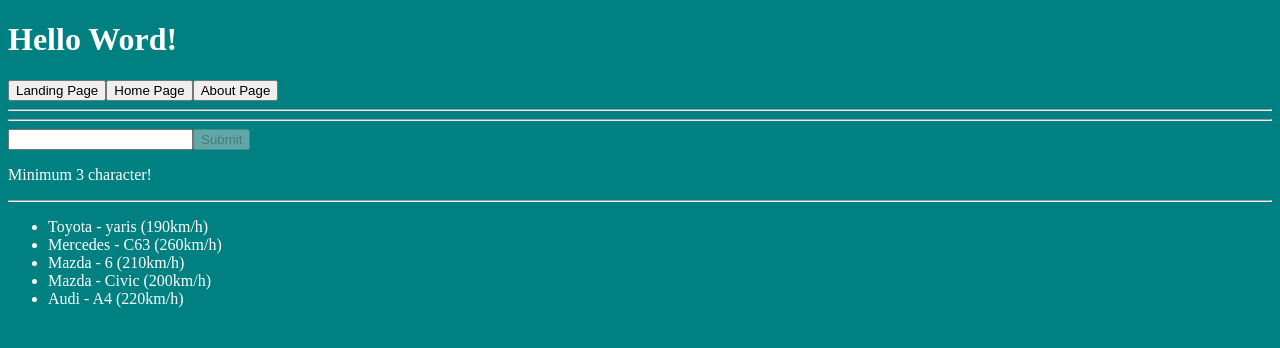
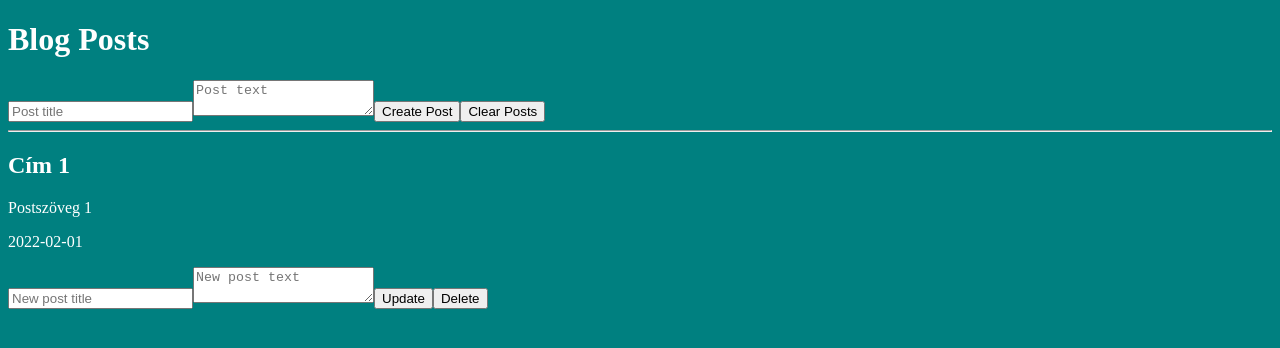
Before and after one commit to Mausp7/w10-react-practice, a React (Create React App) app in the folder w8-app/: page / in a window 1280 px wide. Shown: the top 348 px of the page. Built offline with nearby package versions, Linux system fonts and the light colour scheme.

Commit message:
Blog Engine v0.3

```diff
--- a/w8-app/src/App.jsx
+++ b/w8-app/src/App.jsx
@@ -1,45 +1,70 @@
 import { useState } from "react";
 
+const dummyPosts = [
+  {
+    title:"Cím 1",
+    text: "Postszöveg 1",
+    date: "2022-02-01"
+  }
+];
+
 const App = () => {
+  const [posts, setPosts] = useState(dummyPosts);
+  const [inputPost, setInputPost] = useState({title: "", text: ""});
 
-  const cars = [
-    {brand: "Toyota", model: "yaris", topSpeed: "190km/h"},
-    {brand: "Mercedes", model: "C63", topSpeed: "260km/h"},
-    {brand: "Mazda", model: "6", topSpeed: "210km/h"},
-    {brand: "Mazda", model: "Civic", topSpeed: "200km/h"},
-    {brand: "Audi", model: "A4", topSpeed: "220km/h"},
-  ]
+  const todaysDate = new Date();
 
-let [isLandingPage, setterF]  = useState("");
-const [inputValue, setInputValue] = useState("");
+  const addPost = (event) => {
+    setPosts(
+      [
+        ...posts,
+        {
+          title: inputPost.title,
+          text: inputPost.text,
+          date: todaysDate.toLocaleDateString()
+        }
+      ]
+    );
+    setInputPost({title: "", text: ""});
+  };
+
+  return (
+    <div className="App">
+      <h1>Blog Posts</h1>
+      <div>
+        <input
+          type="text"
+          placeholder="Post title"
+          value={inputPost.title}
+          onChange={(e) => setInputPost({...inputPost, "title": e.target.value})}
+        />
+        <textarea
+          placeholder="Post text"
+          value={inputPost.text}
+          onChange={(e) => setInputPost({...inputPost, "text": e.target.value})}
+        />
+        <button onClick={addPost}>Create Post</button>
+
+        <button onClick={() => setPosts([])}>Clear Posts</button>
+      </div>
+
+      <hr />
 
 
-const handleChange = (event) => {
-  setInputValue(event.target.value);
-  console.log(event.target.value);
-};
+      {posts.map((post, index) => {
+        return (
+          <div key={index}>
+            <h2>{post.title}</h2>
+            <p>{post.text}</p>
+            <p>{post.date}</p>
 
-  return (
-    <div>
-      <h1>Hello Word!</h1>
-      <button onClick={() => setterF("Landing")}>Landing Page</button>
-      <button onClick={() => setterF("Home")}>Home Page</button>
-      <button onClick={() => setterF("About")}>About Page</button>
-      <hr />
-
-      {isLandingPage === "Landing" && <div>Landing Page</div>}
-      {isLandingPage === "Home" && <div>Home Page</div>}
-      {isLandingPage === "About" && <div>About Page</div>}
-      <hr />
-
-      <input type="text" value={inputValue} onChange={handleChange} name="" id="" />
-      <button type="submit" disabled={inputValue.length < 3}>Submit</button>
-      {inputValue.length < 3 && <p>Minimum 3 character!</p>}
-      <hr />
-
-      <ul>
-        {cars.filter(car => car.brand.startsWith(inputValue)).map((car, i) => <li key={i} >{car.brand} - {car.model} ({car.topSpeed})</li>)}
-      </ul>
+            <input type="text" placeholder="New post title" />
+            <textarea placeholder="New post text" />
+            <button>Update</button>
+            <button onClick={() => setPosts(posts.filter((p, i) => i !== index ? p : null))} >Delete</button>
+          </div>
+        );
+      })}
     </div>
 
   );
```
